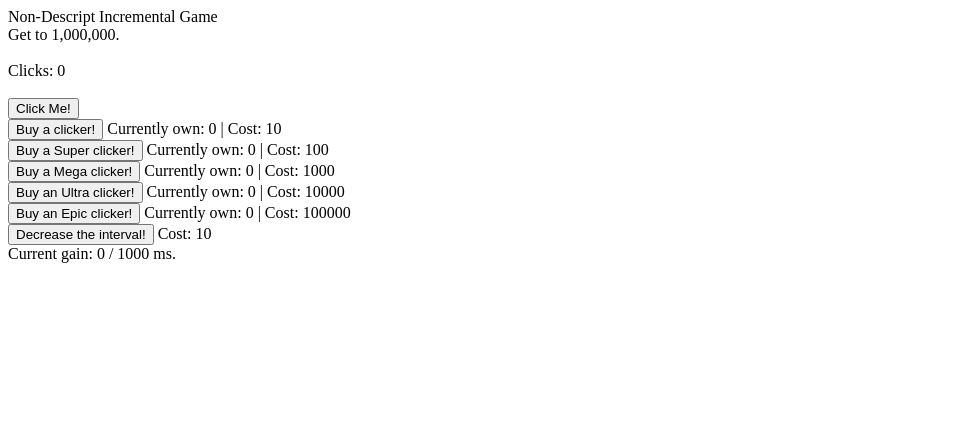
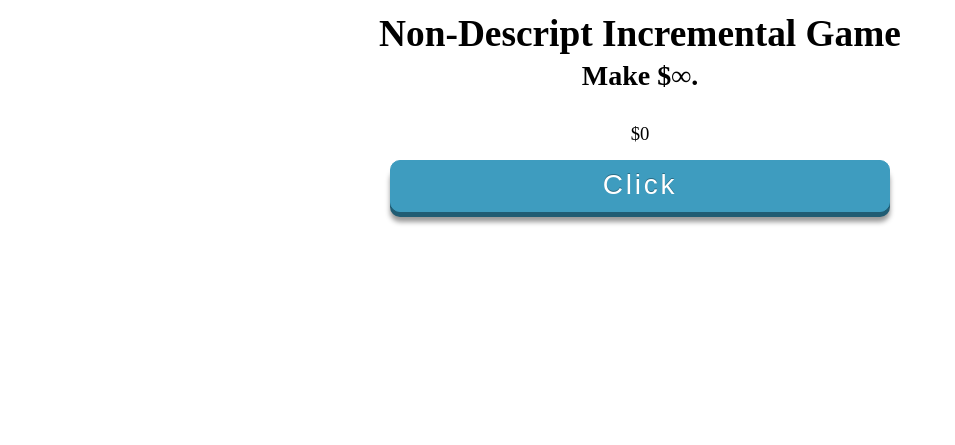
Before and after one commit to matthewscottbaldwin/sandbox, a plain HTML site: page index.html in a window 1280 px wide. Shown: the whole page, without its empty margins (0-955 px from the left). Drawn offline with Linux system fonts and the light colour scheme.

Commit message:
Made stuff invisible, whee

```diff
--- a/index.html
+++ b/index.html
@@ -5,18 +5,19 @@
   <title>Incremental Game!</title>
  </head>
  <body>
- Non-Descript Incremental Game<br>
- Get to 1,000,000.<br><br>
+<h1>Non-Descript Incremental Game</h1>
+<h2>Make $&infin;.</h2>
+<br>
 
- Clicks: <span id='tracker'>0</span><br><br>
-<button onClick="Click('clicker', 1)" type="button">Click Me!</button><br>
-<button onClick="buyClicker('clicker')" type='button'>Buy a clicker!</button> Currently own: <span id="clickerQty">0</span> | Cost: <span id="clickerCost">10</span><br>
-<button onClick="buyClicker('superclicker')" type='button'>Buy a Super clicker!</button> Currently own: <span id="superclickerQty">0</span> | Cost: <span id="superclickerCost">100</span><br>
-<button onClick="buyClicker('megaclicker')" type='button'>Buy a Mega clicker!</button> Currently own: <span id="megaclickerQty">0</span> | Cost: <span id="megaclickerCost">1000</span><br>
-<button onClick="buyClicker('ultraclicker')" type='button'>Buy an Ultra clicker!</button> Currently own: <span id="ultraclickerQty">0</span> | Cost: <span id="ultraclickerCost">10000</span><br>
-<button onClick="buyClicker('epicclicker')" type='button'>Buy an Epic clicker!</button> Currently own: <span id="epicclickerQty">0</span> | Cost: <span id="epicclickerCost">100000</span><br>
-<button onClick="decreaseInterval()" type='button'>Decrease the interval!</button> Cost: <span id="intervalCost">10</span><br>
-Current gain: <span id="total">0</span> / <span id="interval">1000</span> ms.<br><br>
+$<span id='tracker'>0</span><br><br>
+<button onClick="Click()" type="button" id='click'>Click</button><br><br><br>
+<div id='autoclicker' style='visibility:hidden;'><button onClick="buyClicker('autoclicker')" type='button'>Buy an autoclicker!</button> Currently own: <span id="autoclickerQty">0</span> | Cost: <span id="autoclickerCost">10</span> | Value: 1 click.</div>
+<div id='superclicker' style='visibility:hidden;'><button onClick="buyClicker('superclicker')" type='button'>Buy a Super clicker!</button> Currently own: <span id="superclickerQty">0</span> | Cost: <span id="superclickerCost">100</span> | Value: 10 clicks.</div>
+<div id='megaclicker' style='visibility:hidden;'><button onClick="buyClicker('megaclicker')" type='button'>Buy a Mega clicker!</button> Currently own: <span id="megaclickerQty">0</span> | Cost: <span id="megaclickerCost">1000</span> | Value: 100 clicks.</div>
+<div id='ultraclicker' style='visibility:hidden;'><button onClick="buyClicker('ultraclicker')" type='button'>Buy an Ultra clicker!</button> Currently own: <span id="ultraclickerQty">0</span> | Cost: <span id="ultraclickerCost">10000</span> | Value: 1000 clicks.</div>
+<div id='epicclicker' style='visibility:hidden;'><button onClick="buyClicker('epicclicker')" type='button'>Buy an Epic clicker!</button> Currently own: <span id="epicclickerQty">0</span> | Cost: <span id="epicclickerCost">100000</span> | Value: 10000 clicks.</div><br>
+<div id='interval' style='visibility:hidden;'><button onClick="decreaseInterval()" type='button'>Decrease the interval!</button> Cost: <span id="intervalCost">10</span>.<br></div><br>
+<div id='gain' style='visibility:hidden;'>Current gain: <span id="total">0</span> / <span id="currentinterval">1000</span> ms.</div><br>
 
 <span id='victory'></span>
 
--- a/interface.css
+++ b/interface.css
@@ -0,0 +1,44 @@
+body {
+width: 800px;
+font-family: Corbel;
+text-align:center;
+background-color:white;
+margin-left:auto;
+margin-right:auto;
+font-size:14pt;
+color:#000;
+line-height:13pt;
+padding:0;
+}
+
+
+#click {
+width:500px;
+background: #3e9cbf; /*the colour of the button*/
+padding: 8px 14px 10px; /*apply some padding inside the button*/
+border:1px solid #3e9cbf; /*required or the default border for the browser will appear*/
+cursor:pointer; /*forces the cursor to change to a hand when the button is hovered*/
+/*style the text*/
+font-size:1.5em;
+font-family:Oswald, sans-serif; /*Oswald is available from http://www.google.com/webfonts/specimen/Oswald*/
+letter-spacing:.1em;
+text-shadow: 0 -1px 0px rgba(0, 0, 0, 0.3); /*give the text a shadow - doesn't appear in Opera 12.02 or earlier*/
+color: #fff;
+/*use box-shadow to give the button some depth - see cssdemos.tupence.co.uk/box-shadow.htm#demo7 for more info on this technique*/
+-webkit-box-shadow: inset 0px 1px 0px #3e9cbf, 0px 5px 0px 0px #205c73, 0px 10px 5px #999;
+-moz-box-shadow: inset 0px 1px 0px #3e9cbf, 0px 5px 0px 0px #205c73, 0px 10px 5px #999;
+box-shadow: inset 0px 1px 0px #3e9cbf, 0px 5px 0px 0px #205c73, 0px 10px 5px #999;
+/*give the corners a small curve*/
+-moz-border-radius: 10px;
+-webkit-border-radius: 10px;
+border-radius: 10px;
+}
+
+
+#click:hover, input#bigbutton:focus {
+color:#dfe7ea;
+/*reduce the size of the shadow to give a pushed effect*/
+-webkit-box-shadow: inset 0px 1px 0px #3e9cbf, 0px 2px 0px 0px #205c73, 0px 2px 5px #999;
+-moz-box-shadow: inset 0px 1px 0px #3e9cbf, 0px 2px 0px 0px #205c73, 0px 2px 5px #999;
+box-shadow: inset 0px 1px 0px #3e9cbf, 0px 2px 0px 0px #205c73, 0px 2px 5px #999;
+}
--- a/main.js
+++ b/main.js
@@ -3,7 +3,8 @@ var interval = 1000;
 var intervalCost = 10;
 
 var clickers = {
-    'clicker' : {
+
+    'autoclicker' : {
         'cost': 10,
         'qty' : 0,
 		'value' : 1
@@ -31,7 +32,7 @@ var clickers = {
 };
 
 
-function Click(type){
+function Click(){
 
 	clicks++;
 
@@ -46,7 +47,7 @@ function buyClicker(type){
     	clicks = clicks - clickerCost;                          //removes the cookies spent
 		clickers[type]["cost"] = Math.floor(clickers[type]["cost"] * 1.1);
     };
-	console.log(type+"Qty");
+
     document.getElementById(type+"Qty").innerHTML = clickers[type]["qty"];  //updates the number of clickers for the user
     document.getElementById(type+"Cost").innerHTML = clickers[type]["cost"];  //updates the clicker cost for the user
 
@@ -60,12 +61,19 @@ function decreaseInterval() {
 		interval--;
 		intervalCost = Math.floor(intervalCost * 1.1);
 	}
-
-	document.getElementById('interval').innerHTML = interval;
+	console.log(intervalCost);
+	document.getElementById('currentinterval').innerHTML = interval;
 	document.getElementById('intervalCost').innerHTML = intervalCost;
 }
 
 window.setInterval(function(){
+
+	if (clicks >= 10) { document.getElementById("autoclicker").style.visibility="visible"; }
+	if (clicks >= 100) { document.getElementById("superclicker").style.visibility="visible"; }
+	if (clicks >= 1000) { document.getElementById("megaclicker").style.visibility="visible"; }
+	if (clicks >= 10000) { document.getElementById("ultraclicker").style.visibility="visible"; }
+	if (clicks >= 100000) { document.getElementById("epicclicker").style.visibility="visible"; }
+	if (clicks >= 1000000) { document.getElementById("interval").style.visibility="visible"; }
 
 	var total = 0;
 	for (var type in clickers) {
@@ -73,8 +81,8 @@ window.setInterval(function(){
 		total = total + (clickers[type]["value"] * clickers[type]["qty"]);
 	}
 
-
-	if (clicks>=1000000000000000000)
+	if (total > 0) { document.getElementById("gain").style.visibility="visible"; }
+	if (interval==0)
 	{
 		document.getElementById('victory').innerHTML = "YOU WIN!!!!!"
 	}
```
